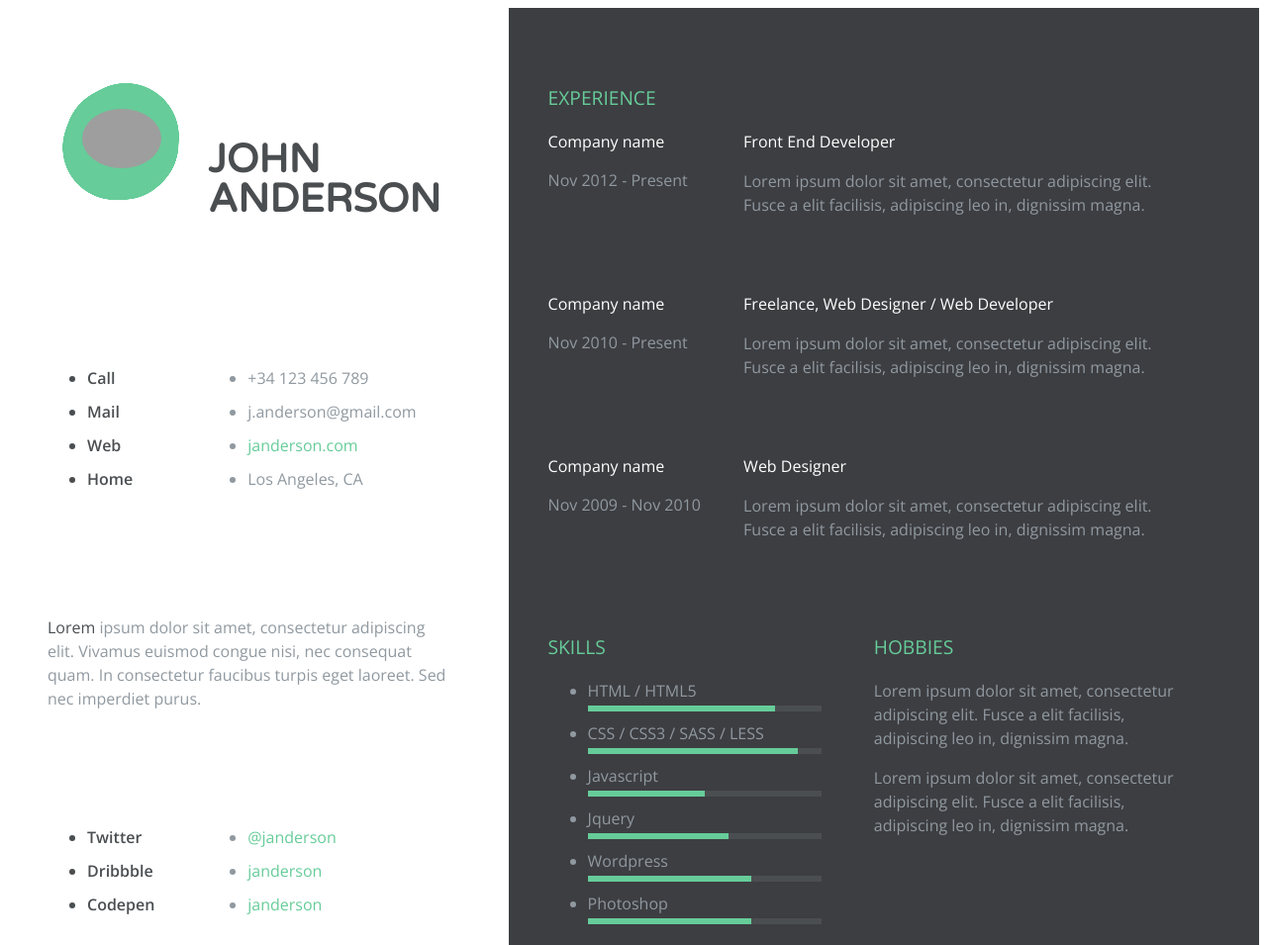
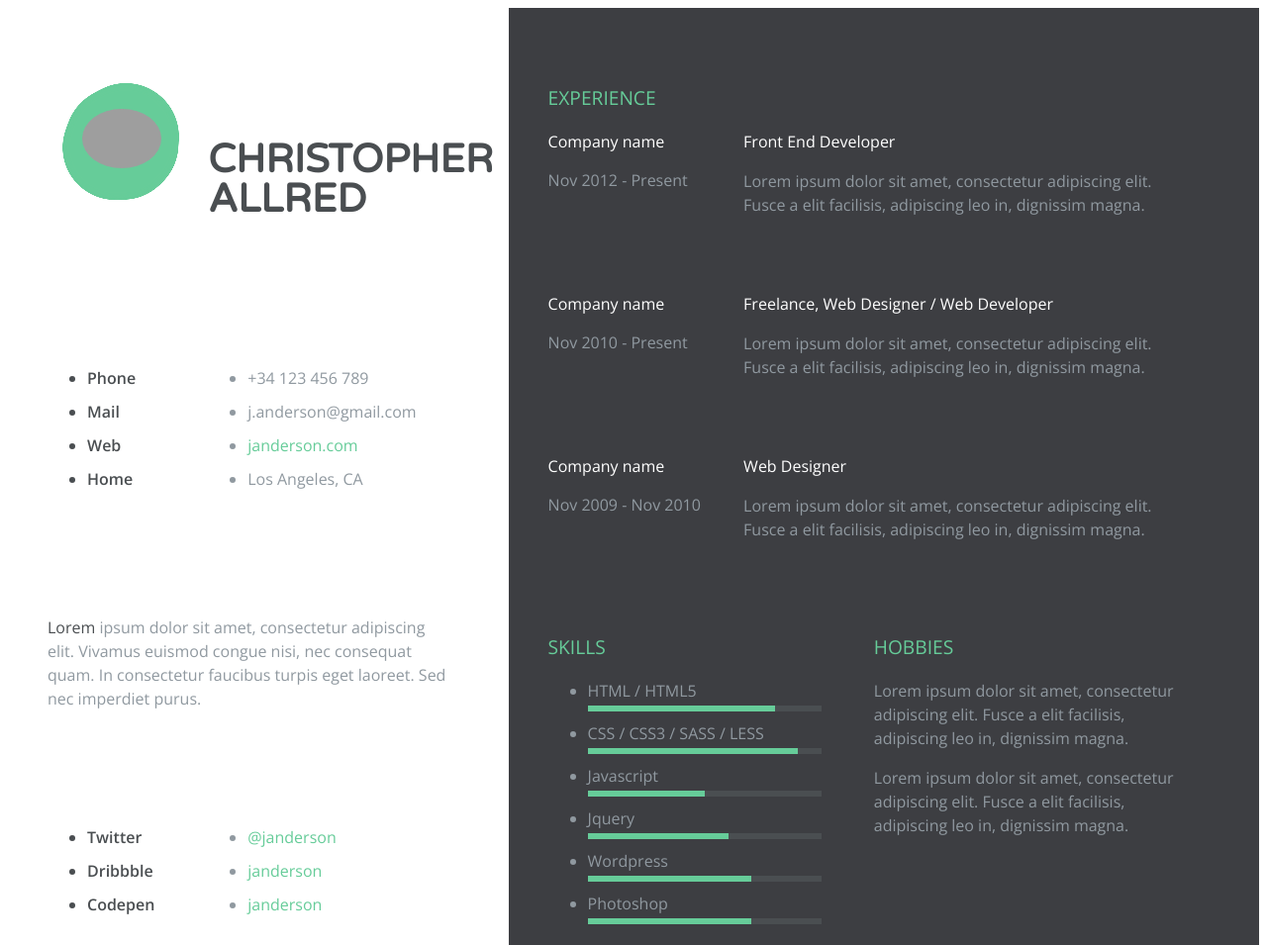
Before and after one commit to Zenif-NIght/1_Zenif-NIght.github.io, a plain HTML site: page index.html in a window 1280 px wide. Shown: the top 955 px of the page at 99% size. Drawn offline with nearby package versions, Linux system fonts and the light colour scheme; grey boxes are pictures that could not be loaded.

Commit message:
Update index.html

```diff
--- a/index.html
+++ b/index.html
@@ -52,12 +52,12 @@
          <div class="clearfix"></div>
  </div>
       <div class="name-wrapper">
-        <h1>John <br/>Anderson</h1><!-- YOUR NAME AND LAST NAME  -->
+        <h1>Christopher <br/>Allred</h1><!-- YOUR NAME AND LAST NAME  -->
       </div>
       <div class="clearfix"></div>
       <div class="contact-info clearfix">
       	<ul class="list-titles">
-      		<li>Call</li>
+      		<li>Phone</li>
       		<li>Mail</li>
       		<li>Web</li>
       		<li>Home</li>
```
